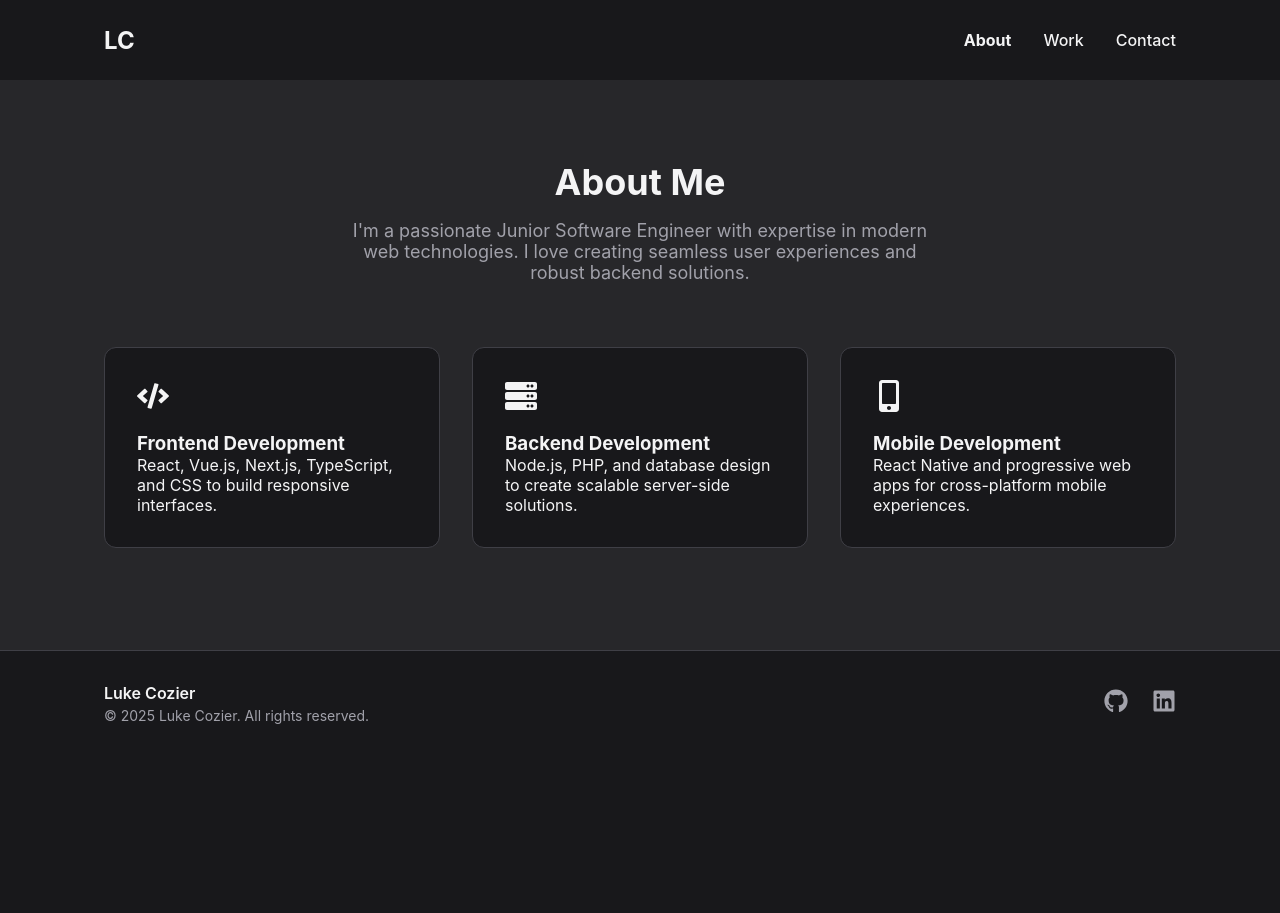
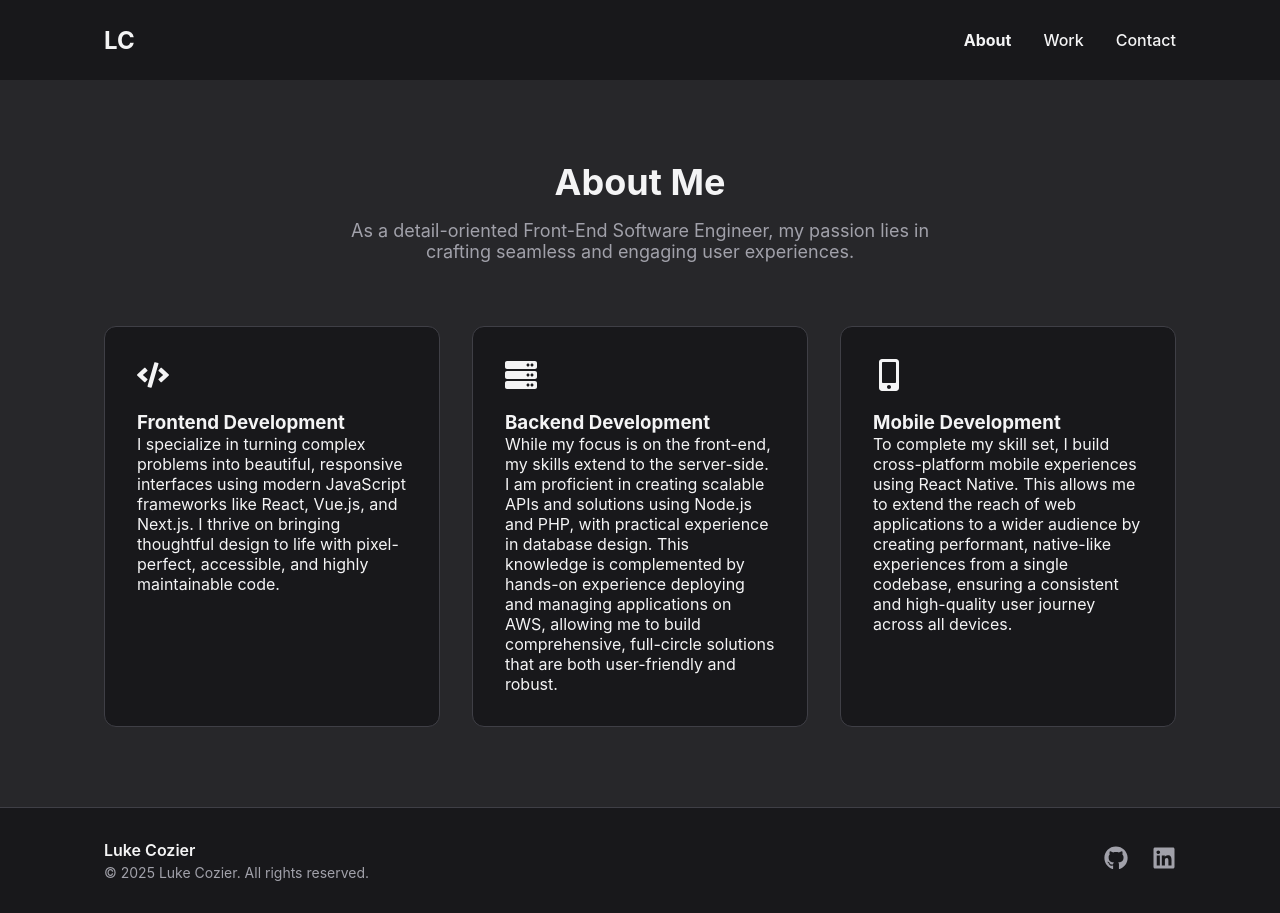
Before and after one commit to LRCozier/lacozier-devportfolio, a React (Vite) app in the folder lacportfolio/: page /about in a window 1280 px wide. Before the commit the page ends 800 px from the top, so only its background shows below. Built offline with nearby package versions, Linux system fonts and the light colour scheme; no server answers.

Commit message:
updated contents on home and about me

```diff
--- a/lacportfolio/src/pages/about.jsx
+++ b/lacportfolio/src/pages/about.jsx
@@ -8,25 +8,33 @@ const About = () => {
       <div className="container">
         <h1 className="section-heading">About Me</h1>
         <p className="section-subheading">
-          I'm a passionate Junior Software Engineer with expertise in modern web
-          technologies. I love creating seamless user experiences and robust
-          backend solutions.
+        As a detail-oriented Front-End Software Engineer, my passion lies in crafting seamless and
+        engaging user experiences.
         </p>
         <div className="services-grid">
           <div className="service-card">
             <FaCode className="service-icon" />
             <h3>Frontend Development</h3>
-            <p>React, Vue.js, Next.js, TypeScript, and CSS to build responsive interfaces.</p>
+            <p>I specialize in turning complex problems into beautiful, responsive interfaces using
+               modern JavaScript frameworks like React, Vue.js, and Next.js. I thrive on bringing
+               thoughtful design to life with pixel-perfect, accessible, and highly maintainable code.</p>
           </div>
           <div className="service-card">
             <FaServer className="service-icon" />
             <h3>Backend Development</h3>
-            <p>Node.js, PHP, and database design to create scalable server-side solutions.</p>
+            <p>While my focus is on the front-end, my skills extend to the server-side. I am proficient in
+              creating scalable APIs and solutions using Node.js and PHP, with practical experience in database
+              design. This knowledge is complemented by hands-on experience deploying and managing applications
+              on AWS, allowing me to build comprehensive, full-circle solutions that are both user-friendly and
+              robust.</p>
           </div>
           <div className="service-card">
             <FaMobileAlt className="service-icon" />
             <h3>Mobile Development</h3>
-            <p>React Native and progressive web apps for cross-platform mobile experiences.</p>
+            <p>To complete my skill set, I build cross-platform mobile experiences using React Native.
+              This allows me to extend the reach of web applications to a wider audience by creating performant,
+              native-like experiences from a single codebase, ensuring a consistent and high-quality user journey
+              across all devices.</p>
           </div>
         </div>
       </div>
--- a/lacportfolio/src/pages/home.jsx
+++ b/lacportfolio/src/pages/home.jsx
@@ -9,8 +9,8 @@ const Homepage = () => {
       <div className="hero-content">
         <h1 className="hero-heading">Hello, I'm Luke</h1>
         <p className="hero-subheading">
-          Junior Software Engineer crafting digital experiences with clean code and
-          thoughtful design.
+        Front-End Software Engineer, crafting intuitive and beautiful digital experiences,
+        backed by clean code and a passion for the entire technology stack.
         </p>
         <div className="hero-buttons">
           <Link to="/projects" className="btn btn-primary">View My Work</Link>
```
